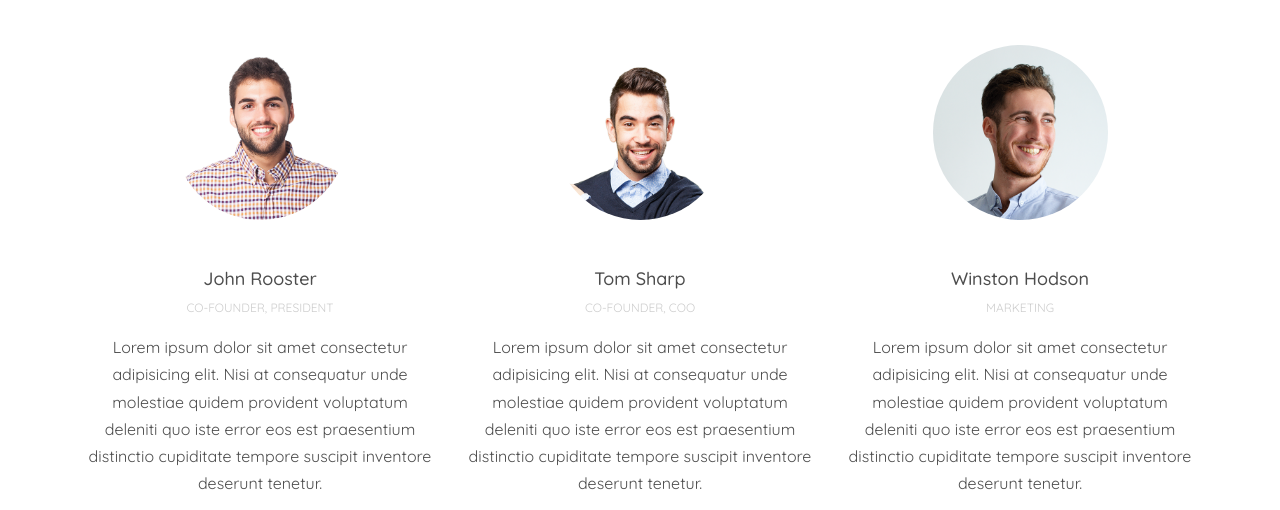
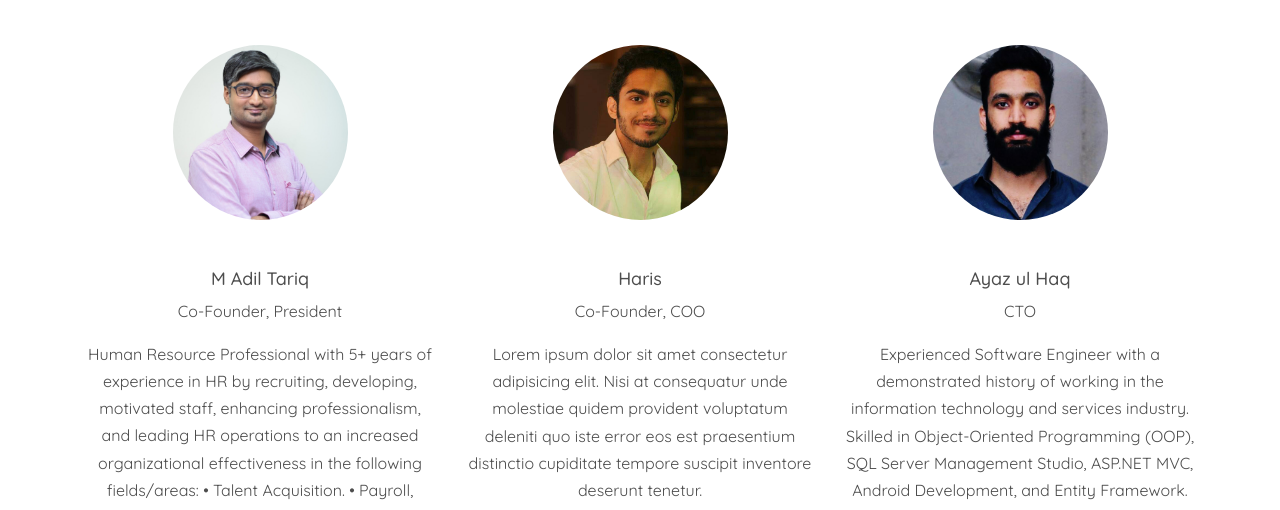
Before and after one commit to tecpartner/123tecpartner123.com, a plain HTML site: page index.html in a window 1280 px wide. Shown: the part 3075-3585 px from the top of the page. Drawn offline with nearby package versions, Linux system fonts and the light colour scheme; files that its build step writes are made by us from their sources.

Commit message:
team update

```diff
--- a/index.html
+++ b/index.html
@@ -335,10 +335,16 @@
         <div class="row">
           <div class="col-md-6 col-lg-4 mb-5 mb-lg-0" data-aos="fade" data-aos-delay="100">
             <div class="person text-center">
-              <img src="images/person_2.jpg" alt="Image" class="img-fluid rounded-circle w-50 mb-5">
-              <h3>John Rooster</h3>
-              <p class="position text-muted">Co-Founder, President</p>
-              <p class="mb-4">Lorem ipsum dolor sit amet consectetur adipisicing elit. Nisi at consequatur unde molestiae quidem provident voluptatum deleniti quo iste error eos est praesentium distinctio cupiditate tempore suscipit inventore deserunt tenetur.</p>
+              <img src="images/adil.jpeg" alt="Image" class="img-fluid rounded-circle w-50 mb-5">
+              <h3>M Adil Tariq</h3>
+              <p class="position">Co-Founder, President</p>
+              <p class="mb-4">
+			  Human Resource Professional with 5+ years of experience in HR by recruiting, developing, motivated staff, enhancing professionalism, and leading HR operations to an increased organizational effectiveness in the following fields/areas:
+• Talent Acquisition.
+• Payroll, Compensation & Benefits.
+• Performance Management.
+• Operations & Administration.
+			  </p>
               <ul class="ul-social-circle">
                 <li><a href="#"><span class="icon-facebook"></span></a></li>
                 <li><a href="#"><span class="icon-twitter"></span></a></li>
@@ -349,9 +355,9 @@
           </div>
           <div class="col-md-6 col-lg-4 mb-5 mb-lg-0" data-aos="fade" data-aos-delay="200">
             <div class="person text-center">
-              <img src="images/person_3.jpg" alt="Image" class="img-fluid rounded-circle w-50 mb-5">
-              <h3>Tom Sharp</h3>
-              <p class="position text-muted">Co-Founder, COO</p>
+              <img src="images/haris.jpeg" alt="Image" class="img-fluid rounded-circle w-50 mb-5">
+              <h3>Haris</h3>
+              <p class="position">Co-Founder, COO</p>
               <p class="mb-4">Lorem ipsum dolor sit amet consectetur adipisicing elit. Nisi at consequatur unde molestiae quidem provident voluptatum deleniti quo iste error eos est praesentium distinctio cupiditate tempore suscipit inventore deserunt tenetur.</p>
               <ul class="ul-social-circle">
                 <li><a href="#"><span class="icon-facebook"></span></a></li>
@@ -363,10 +369,10 @@
           </div>
           <div class="col-md-6 col-lg-4 mb-5 mb-lg-0" data-aos="fade" data-aos-delay="300">
             <div class="person text-center">
-              <img src="images/person_4.jpg" alt="Image" class="img-fluid rounded-circle w-50 mb-5">
-              <h3>Winston Hodson</h3>
-              <p class="position text-muted">Marketing</p>
-              <p class="mb-4">Lorem ipsum dolor sit amet consectetur adipisicing elit. Nisi at consequatur unde molestiae quidem provident voluptatum deleniti quo iste error eos est praesentium distinctio cupiditate tempore suscipit inventore deserunt tenetur.</p>
+              <img src="images/ayaz.jpg" alt="Image" class="img-fluid rounded-circle w-50 mb-5">
+              <h3>Ayaz ul Haq</h3>
+              <p class="position">CTO</p>
+              <p class="mb-4">Experienced Software Engineer with a demonstrated history of working in the information technology and services industry. Skilled in Object-Oriented Programming (OOP), SQL Server Management Studio, ASP.NET MVC, Android Development, and Entity Framework. Strong engineering professional with a Master of Science MScCS focused in Computer Software Engineering from University of the Punjab. </p>
               <ul class="ul-social-circle">
                 <li><a href="#"><span class="icon-facebook"></span></a></li>
                 <li><a href="#"><span class="icon-twitter"></span></a></li>
```
Also changed, not shown: images/adil.jpeg (added), images/ayaz.jpg (added), images/haris.jpeg (added).
